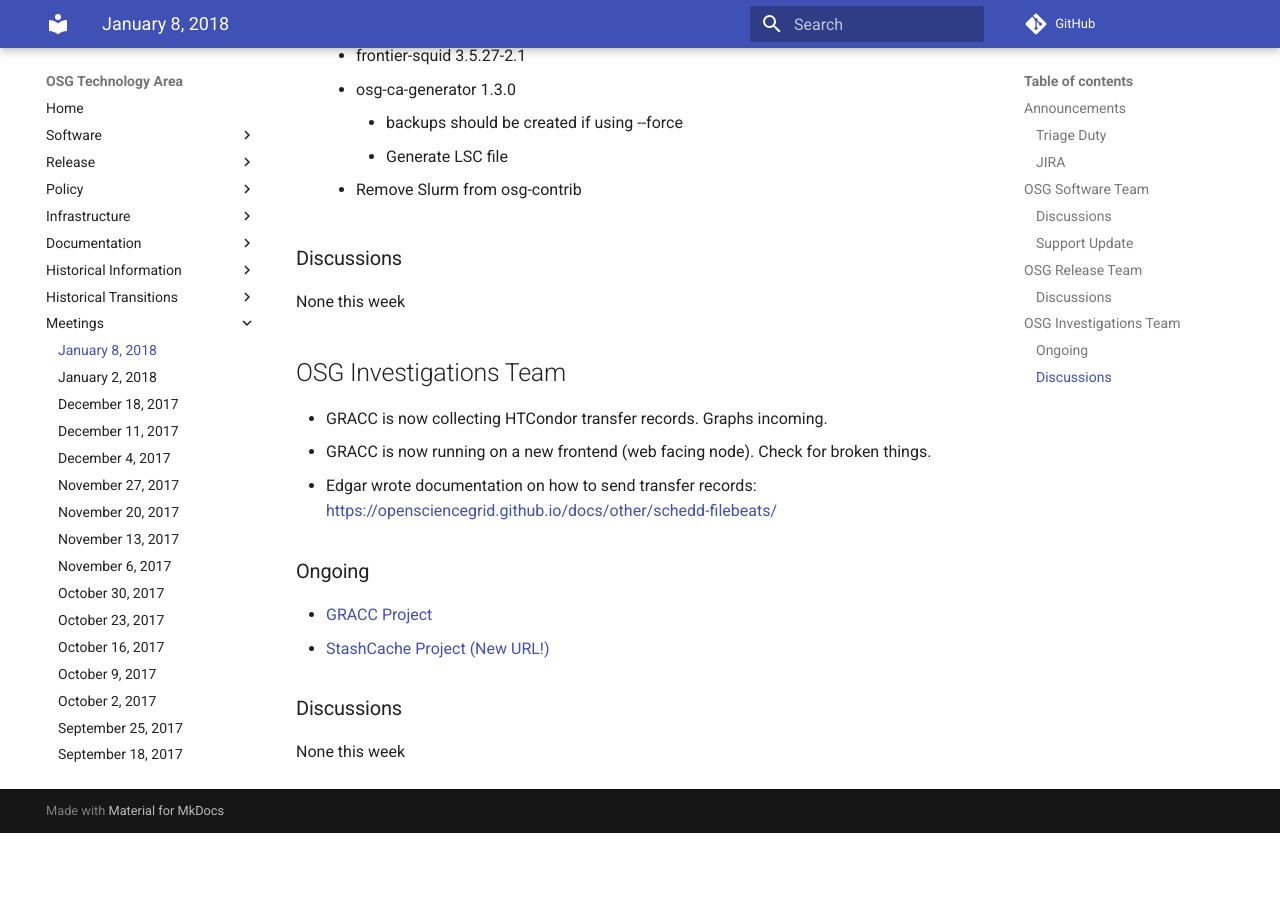
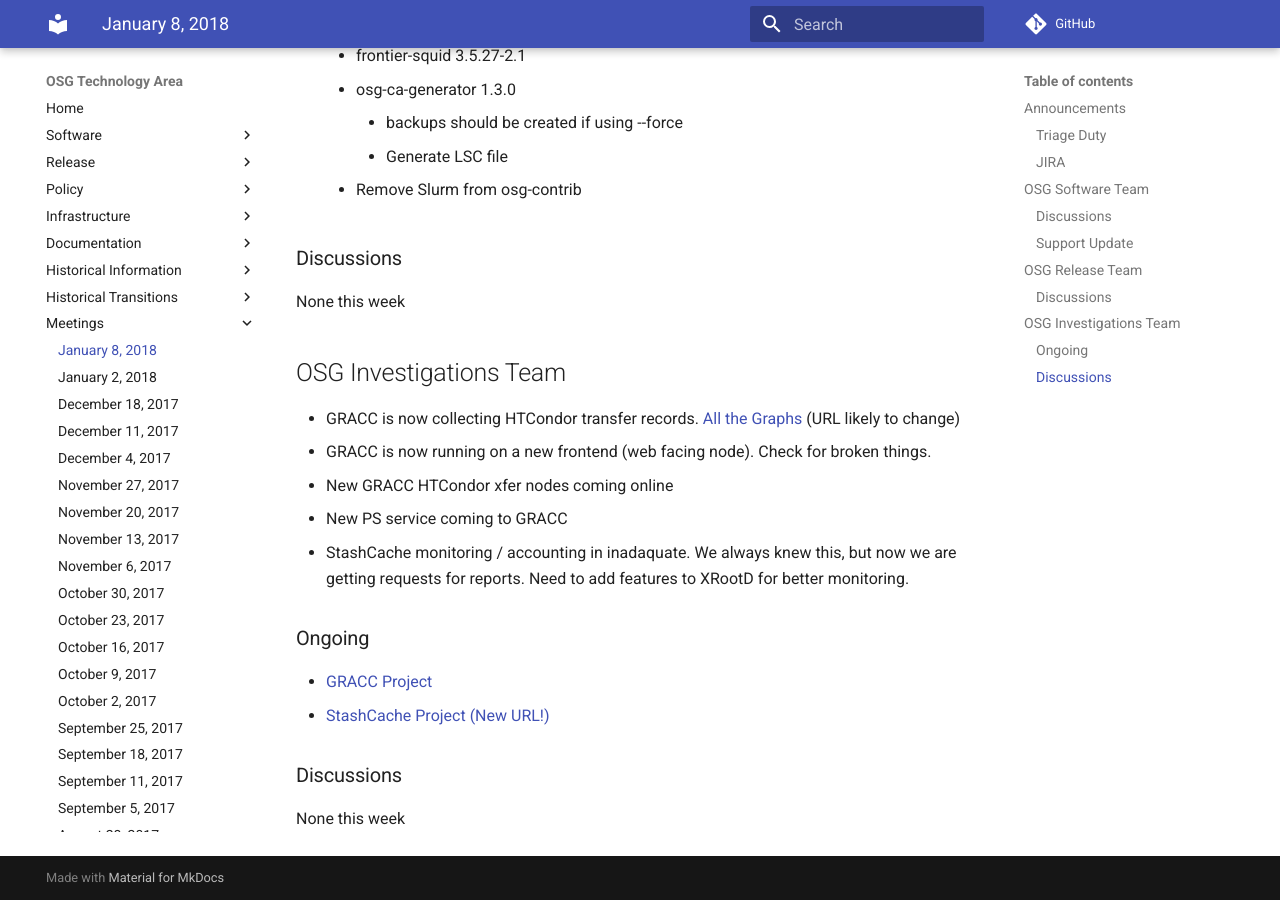
Before and after one commit to zvada/technology, an MkDocs documentation site: the page built from docs/meetings/2018/TechArea20180108.md, in a window 1280 px wide and 900 px high, scrolled down 1882 px. Built offline with MkDocs 1.6.1 and Material for MkDocs 9.7.7, drawn with Linux system fonts in a browser that asks for light colours; comment, search, counter and statistics services are not loaded; old or Windows-style settings are respelled for this version of MkDocs; before the commit the page ends 2715 px from its top, so only the background shows below that.

Commit message:
Add Derek's Investigations update

```diff
--- a/docs/meetings/2018/TechArea20180108.md
+++ b/docs/meetings/2018/TechArea20180108.md
@@ -68,9 +68,11 @@
 
 ## OSG Investigations Team
 
--   GRACC is now collecting HTCondor transfer records.  Graphs incoming.
+-   GRACC is now collecting HTCondor transfer records.  [All the Graphs](https://gracc.opensciencegrid.org/kibana/app/kibana#/dashboard/AWC4YIw_ZzwVQT7jgpwE) (URL likely to change)
 -   GRACC is now running on a new frontend (web facing node).  Check for broken things.
--   Edgar wrote documentation on how to send transfer records: <https://opensciencegrid.github.io/docs/other/schedd-filebeats/>
+-   New GRACC HTCondor xfer nodes coming online
+-   New PS service coming to GRACC
+-   StashCache monitoring / accounting in inadaquate.  We always knew this, but now we are getting requests for reports.  Need to add features to XRootD for better monitoring.
 
 
 ### Ongoing
```
